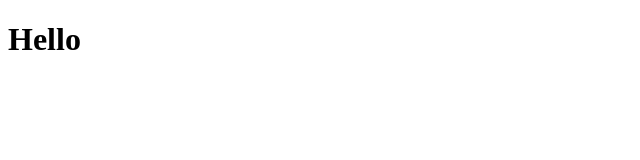
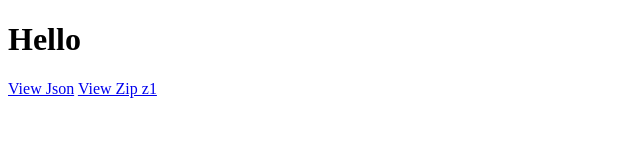
Before and after one commit to QuangFiIt/example_page, a plain HTML site: page index.html in a window 1280 px wide. Shown: the whole page, without its empty margins (0-640 px from the left). Drawn offline with Linux system fonts and the light colour scheme.

Commit message:
update html

```diff
--- a/index.html
+++ b/index.html
@@ -9,6 +9,8 @@
 
 <body>
     <h1>Hello</h1>
+    <a href="./resource/json/hello.json">View Json</a>
+    <a href="./resource/zip/z1.zip">View Zip z1</a>
 </body>
 
 </html>
```
